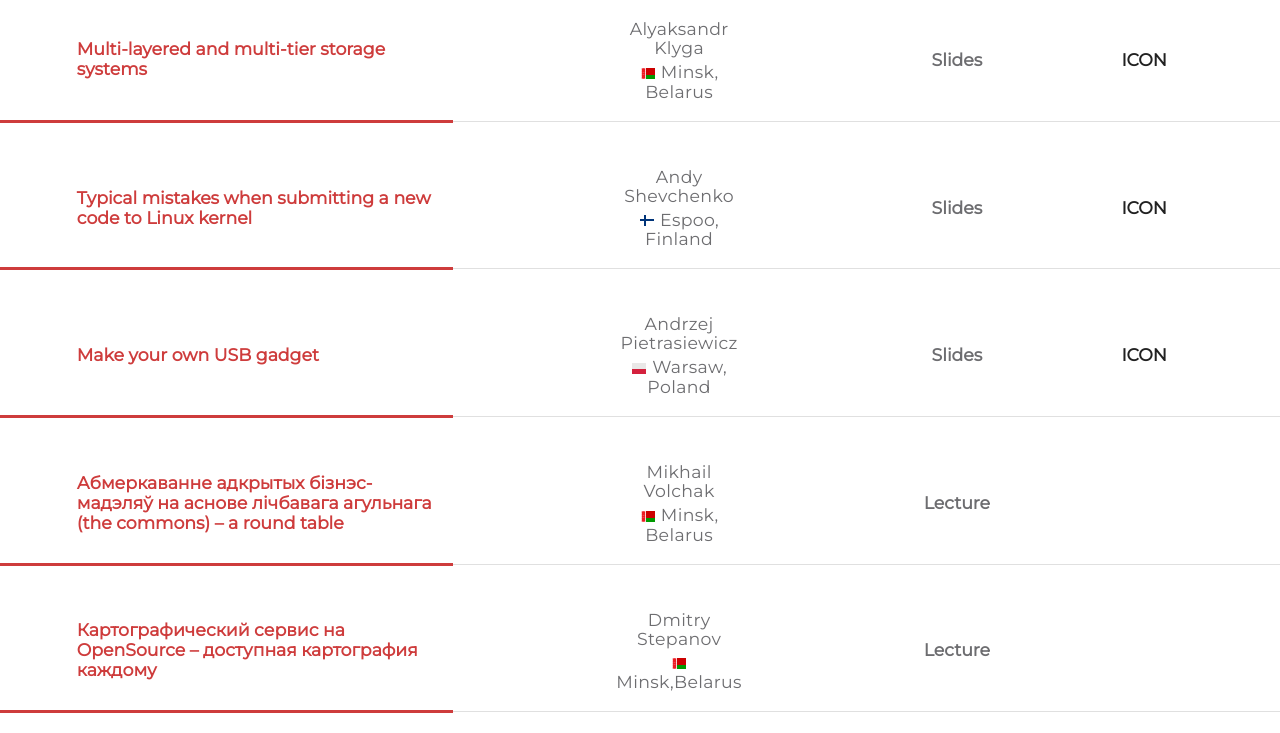
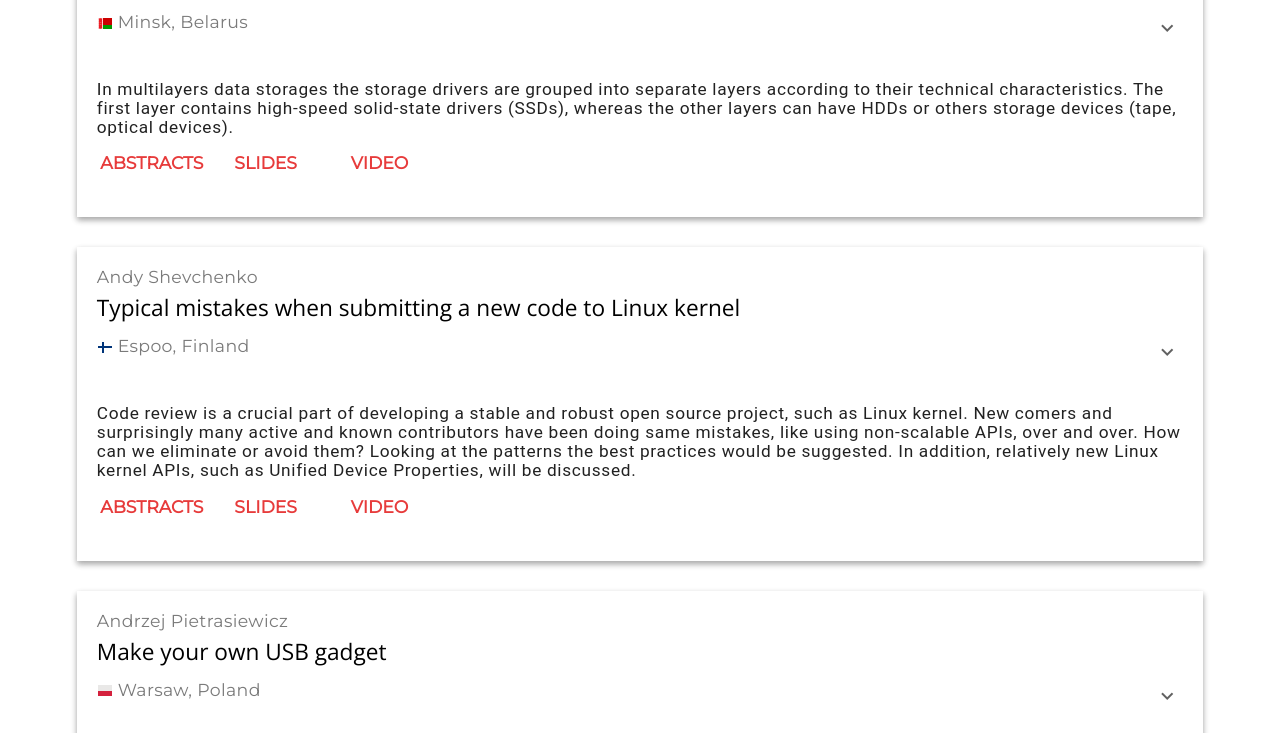
Before and after one commit to LazakovichYauheni/LVEE-Adaptive, a website: page LVEE html_css/materialspage.html in a window 1280 px wide. Shown: the part 304-1037 px from the top of the page. Drawn offline with nearby package versions, Linux system fonts and the light colour scheme; files whose address does not match are found by name.

Commit message:
fix desktop UI

```diff
--- a/LVEE html_css/materialspage.html
+++ b/LVEE html_css/materialspage.html
@@ -162,7 +162,7 @@
     <div id="titlecontainer">
         <h1 id="title">LVEE 2017 Materials</h1>
     </div>
-    <table id="table">
+    <table id="table" style="display: none;">
             <thead style="text-align: center;">
                 <tr>
                     <th id="headoftable">Talk</th>
@@ -486,7 +486,7 @@
             </tbody>
     </table>
 
-    <div id="mobiletable" style="display: none;">
+    <div id="mobiletable" style="display: block;">
         <div>
             <div style="box-shadow: 0 3px 6px rgba(0,0,0,0.16), 0 3px 6px rgba(0,0,0,0.23); height: auto; display: flow-root; padding:20px; margin-bottom: 30px;">
                 <div class="materialtitlecontainer" onclick="openmaterialitemslist('1st')">
--- a/LVEE html_css/materialspagestyle.css
+++ b/LVEE html_css/materialspagestyle.css
@@ -163,6 +163,16 @@ h5 {
     }
 }
 
+@media (min-width: 646px) {
+    .materialitemslist {
+        display: block;
+    }
+    #mobiletable{
+        margin-left:6%;
+        margin-right:6%;
+    }
+}
+
 @media (max-width: 375px) {
     .h5materialsstyle{
         font-size: 12pt !important;
```
